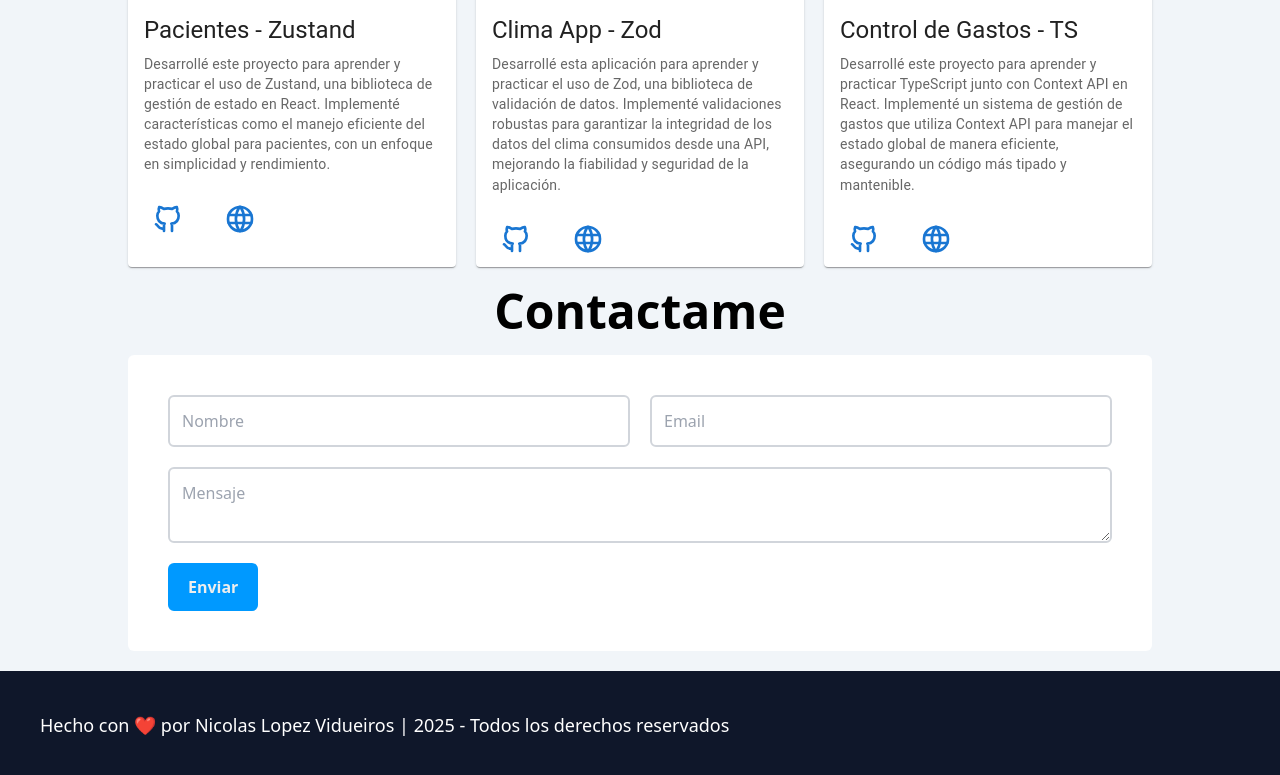
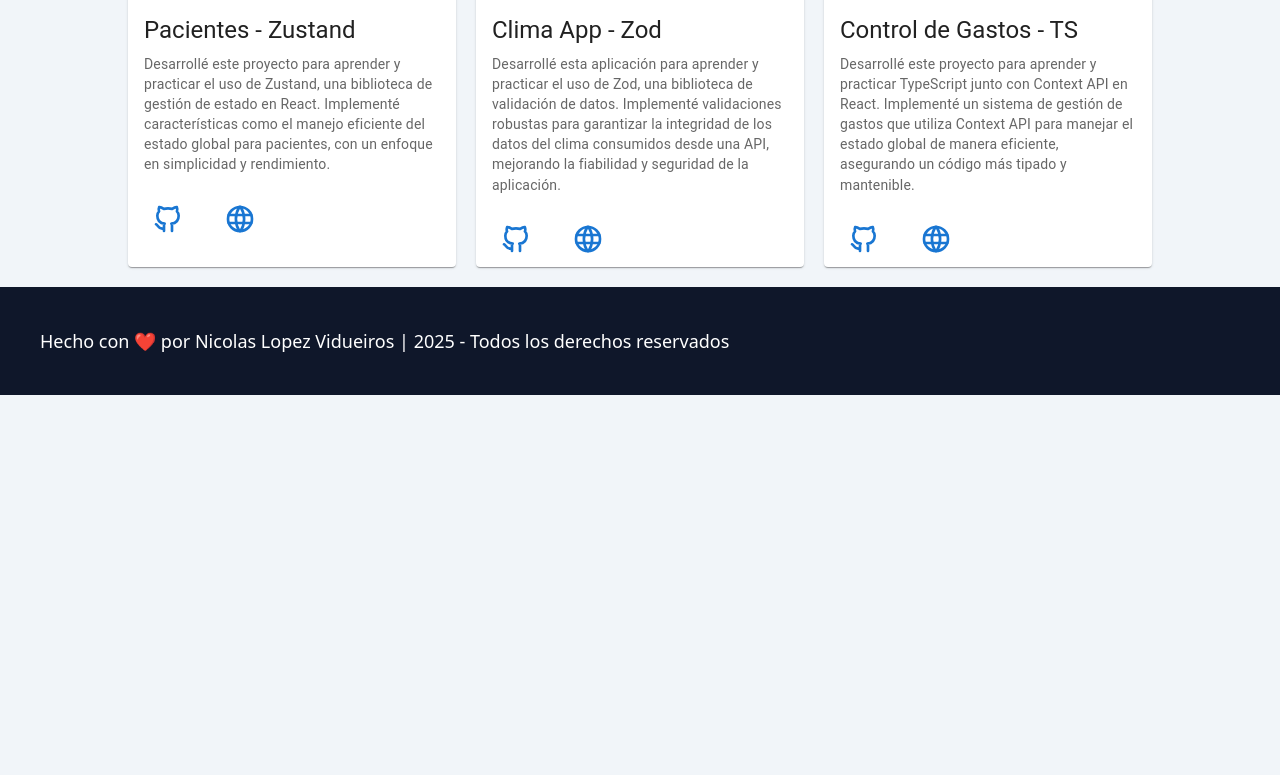
Before and after one commit to Nico235711/portfolio-nick, a React (Vite) app: page / in a window 1280 px wide. Shown: the part 924-1699 px from the top of the page. After the commit the page ends 1319 px from the top, so only its background shows below. Built offline with nearby package versions, Linux system fonts and the light colour scheme.

Commit message:
quitando el formulario

```diff
--- a/src/App.tsx
+++ b/src/App.tsx
@@ -17,7 +17,6 @@ export default function App() {
       <main className="my-5" id="projects">
         <Projects />
       </main>
-      <ContactMe />
       <Footer />
     </>
   )
--- a/src/components/ContactMe.tsx
+++ /dev/null
@@ -1,36 +0,0 @@
-
-export const ContactMe = () => {
-
-  return (
-    <section>
-      <h2 className="text-5xl font-black text-center">Contactame</h2>
-      <form
-        className="max-w-5xl mx-auto bg-white p-10 my-5 rounded-md"
-        id="contact"
-        action="https://formspree.io/f/xqakzjpr"
-        method="POST"
-      >
-        <div className="grid grid-cols-1 md:grid-cols-2 gap-5">
-          <input
-            type="text"
-            placeholder="Nombre"
-            className="border-2 border-gray-300 p-3 rounded-md"
-          />
-          <input
-            type="email"
-            placeholder="Email"
-            className="border-2 border-gray-300 p-3 rounded-md"
-          />
-          <textarea
-            placeholder="Mensaje"
-            className="border-2 border-gray-300 p-3 rounded-md col-span-2"
-          />
-        </div>
-        <button
-          type="submit"
-          className="bg-[#09f] px-5 py-3 rounded-md text-[#eee] font-bold mt-5 hover:bg-[#09f]/90 transition-colors duration-300"
-        >Enviar</button>
-      </form>
-    </section>
-  )
-}
```
